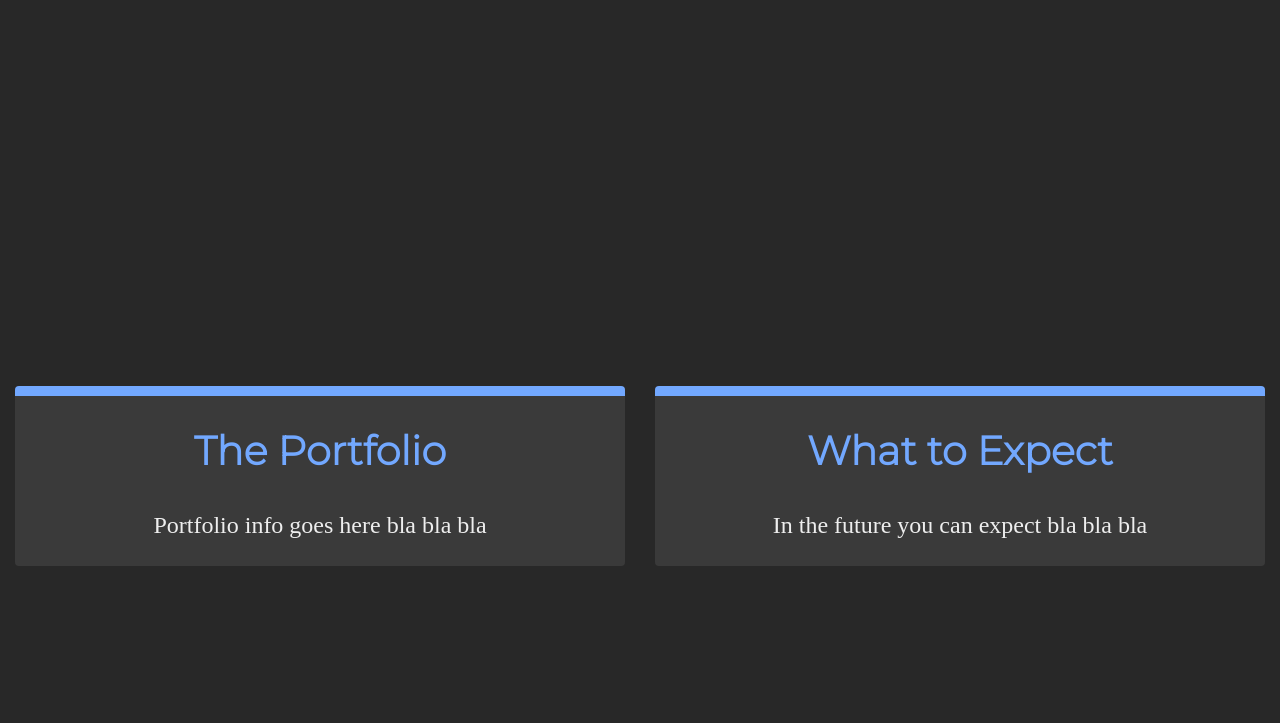
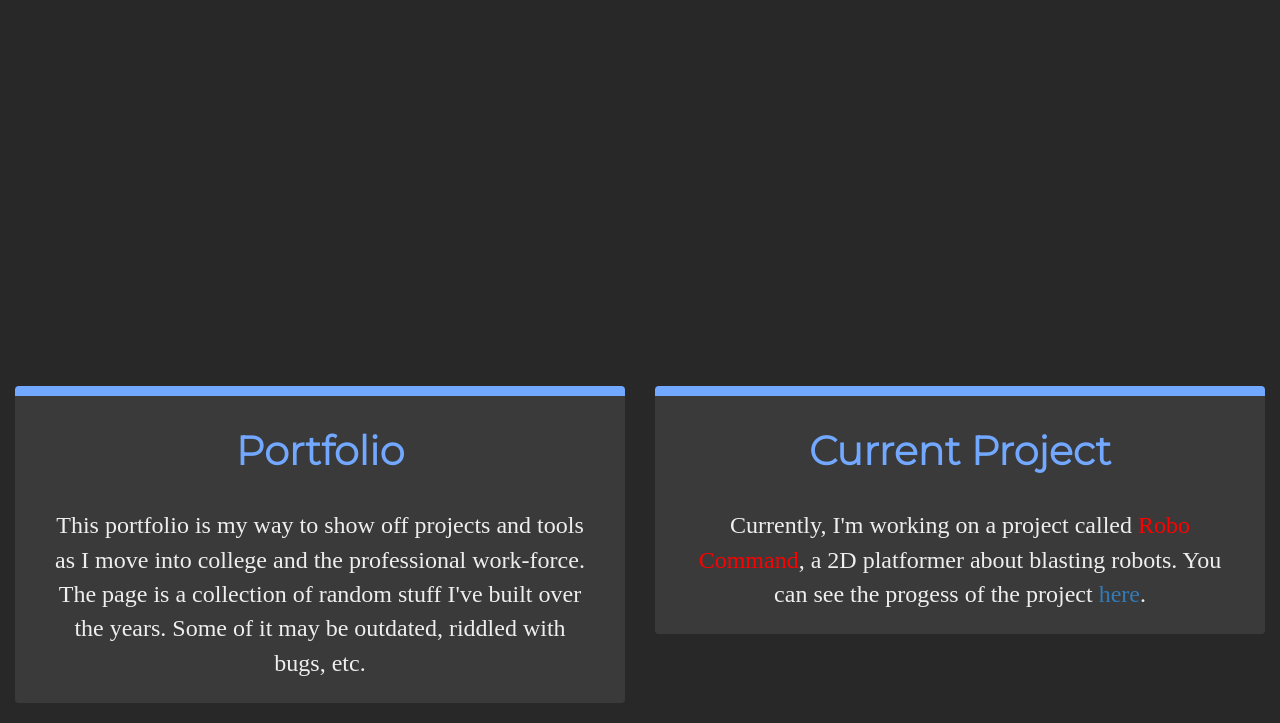
Before and after one commit to toako/toako.github.io, a plain HTML site: page index.html in a window 1280 px wide. Shown: the part 670-1393 px from the top of the page. Before the commit the page ends 1256 px from the top, so only its background shows below. Drawn offline with nearby package versions, Linux system fonts and the light colour scheme; a web font is replaced by a local one.

Commit message:
Added some sub-box info

```diff
--- a/index.html
+++ b/index.html
@@ -43,16 +43,18 @@
     <div class="col-md-6">
         <div class="thumbnail">
             <div class="caption">
-                <h3 class="thumb-entry">The Portfolio</h3>
-                <p class="thumb-desc">Portfolio info goes here bla bla bla</p>
+                <h3 class="thumb-entry">Portfolio</h3>
+                <p class="thumb-desc">This portfolio is my way to show off projects and tools as I move into college and the professional work-force.
+                The page is a collection of random stuff I've built over the years. Some of it may be outdated, riddled with bugs, etc.</p>
             </div>
         </div>
     </div>
     <div class="col-md-6">
         <div class="thumbnail">
             <div class="caption">
-                <h3 class="thumb-entry">What to Expect</h3>
-                <p class="thumb-desc">In the future you can expect bla bla bla</p>
+                <h3 class="thumb-entry">Current Project</h3>
+                <p class="thumb-desc">Currently, I'm working on a project called <span style="color: red;">Robo Command</span>, a 2D platformer about blasting robots.
+                    You can see the progess of the project <a>here</a>.</p>
             </div>
         </div>
     </div>
```
